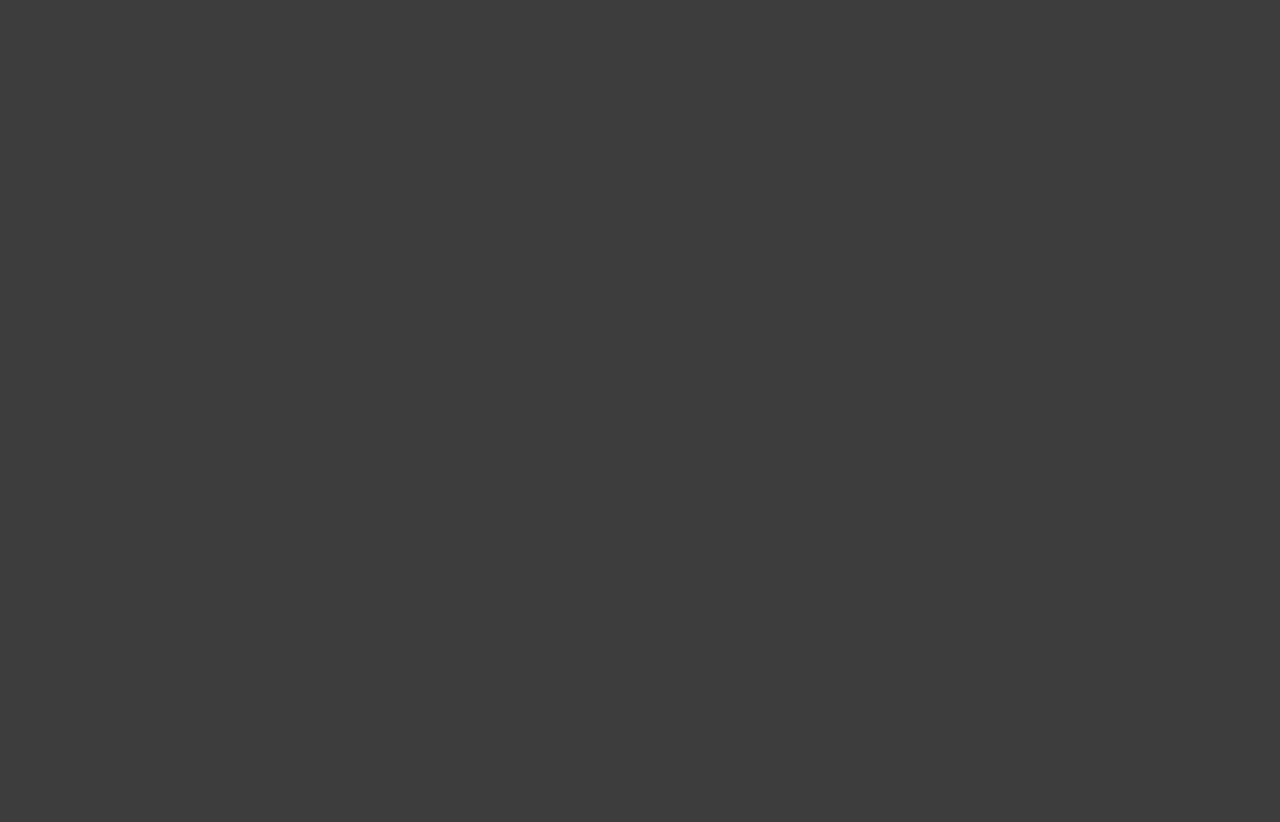
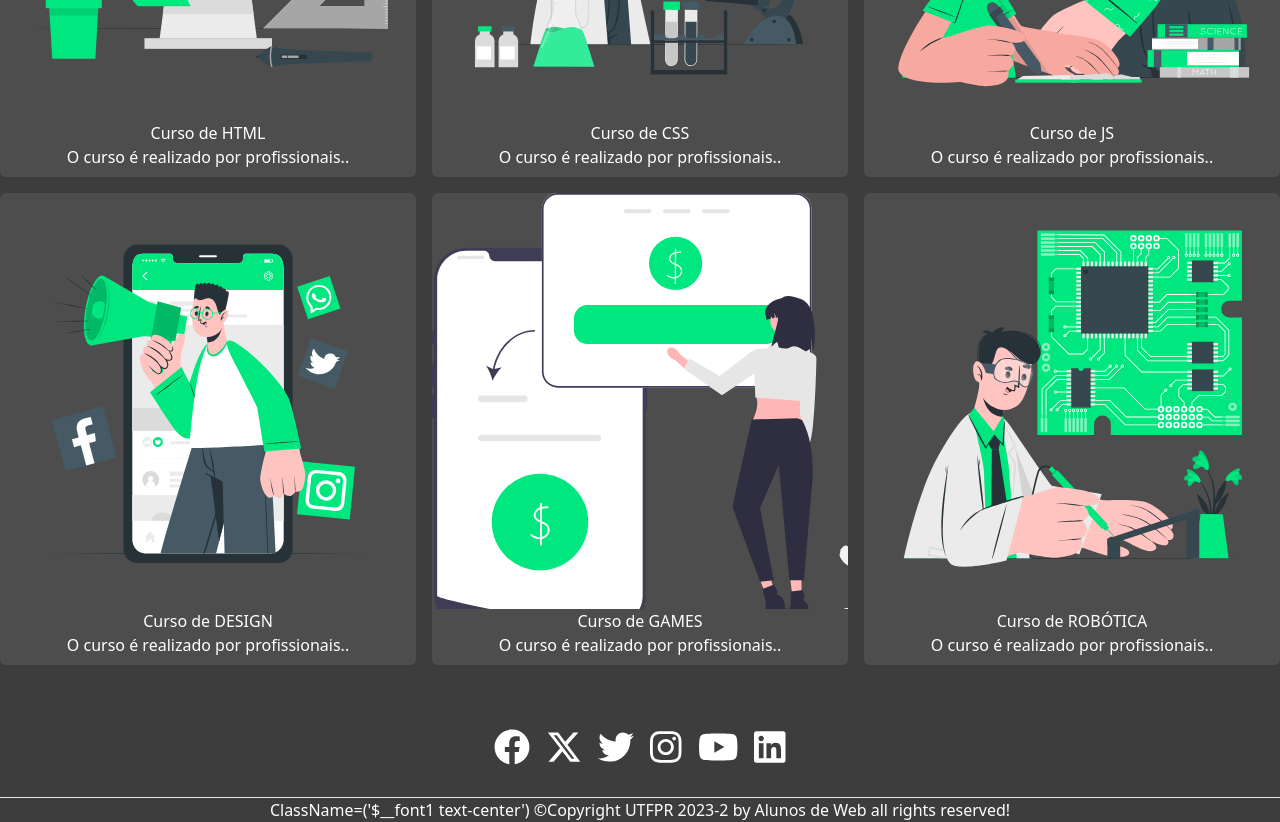
Before and after one commit to cleiton97/cleitinho97, a Next.js app: page / in a window 1280 px wide. Shown: the part 1080-1902 px from the top of the page. Before the commit the page ends 800 px from the top, so only its background shows below. Built offline with nearby package versions, Linux system fonts and the light colour scheme.

Commit message:
fet: conclusão

```diff
--- /dev/null
+++ b/app/componetes/Courses.tsx
@@ -0,0 +1,66 @@
+export default function Courses(){
+    return(
+        <main className="grid gap-4 md:grid-cols-2 lg:grid-cols-3">
+  <div className="md:col-span-2 lg:col-span-3 mt-4 text-white text-center">
+    <h2 id="cursos">
+      CONHEÇA NOSSOS <span>CURSOS</span>
+    </h2>
+  </div>
+  <div className="bg-[#4d4d4d] rounded-md pb-2">
+    <a href="/curso_html.html">
+      <img className="hover:scale-105" src="/img/html.svg" alt="" />
+      <div className="text-white text-center">
+        <h3>Curso de HTML</h3>
+        <p>O curso é realizado por profissionais..</p>
+      </div>
+    </a>
+  </div>
+  <div className="bg-[#4d4d4d] rounded-md pb-2">
+    <a href="/curso_css.html">
+      <img src="/img/css.svg" alt="" />
+      <div className="text-white text-center">
+        <h3>Curso de CSS</h3>
+        <p>O curso é realizado por profissionais..</p>
+      </div>
+    </a>
+  </div>
+  <div className="bg-[#4d4d4d] rounded-md pb-2">
+    <a href="/curso_js.html">
+      <img src="/img/js.svg" alt="" />
+      <div className="text-white text-center">
+        <h3>Curso de JS</h3>
+        <p>O curso é realizado por profissionais..</p>
+      </div>
+    </a>
+  </div>
+  <div className="bg-[#4d4d4d] rounded-md pb-2">
+    <a href="/curso_html.html">
+      <img src="/img/design.svg" alt="" />
+      <div className="text-white text-center">
+        <h3>Curso de DESIGN</h3>
+        <p>O curso é realizado por profissionais..</p>
+      </div>
+    </a>
+  </div>
+  <div className="bg-[#4d4d4d] rounded-md pb-2">
+    <a href="/curso_html.html">
+      <img src="/img/games.svg" alt="" />
+      <div className="text-white text-center">
+        <h3>Curso de GAMES</h3>
+        <p>O curso é realizado por profissionais..</p>
+      </div>
+    </a>
+  </div>
+  <div className="bg-[#4d4d4d] rounded-md pb-2">
+    <a href="/curso_html.html">
+      <img src="/img/robot.svg" alt="" />
+      <div className="text-white text-center">
+        <h3>Curso de ROBÓTICA</h3>
+        <p>O curso é realizado por profissionais..</p>
+      </div>
+    </a>
+  </div>
+</main>
+
+    )
+}
--- /dev/null
+++ b/app/componetes/Footer.tsx
@@ -0,0 +1,89 @@
+import {Kaushan_Script } from 'next/font/google'
+
+const kaushan = Kaushan_Script({ subsets: ['latin'],
+weight: '400'
+})
+
+
+
+
+export default function Footer(){
+    return(
+        <footer id="contato" className="mt-16">
+  <div className="flex justify-center text-4xl text-center space-x-4">
+    <a href="httt://www.facebook.com/seuenderece">
+      <svg
+        fill="white"
+        xmlns="http://www.w3.org/2000/svg"
+        height="1em"
+        viewBox="0 0 512 512"
+      >
+        {/*! Font Awesome Free 6.4.2 by @fontawesome - https://fontawesome.com License - https://fontawesome.com/license (Commercial License) Copyright 2023 Fonticons, Inc. */}
+        <path d="M504 256C504 119 393 8 256 8S8 119 8 256c0 123.78 90.69 226.38 209.25 245V327.69h-63V256h63v-54.64c0-62.15 37-96.48 93.67-96.48 27.14 0 55.52 4.84 55.52 4.84v61h-31.28c-30.8 0-40.41 19.12-40.41 38.73V256h68.78l-11 71.69h-57.78V501C413.31 482.38 504 379.78 504 256z" />
+      </svg>
+    </a>
+    <a href="">
+      <svg
+        fill="white"
+        xmlns="http://www.w3.org/2000/svg"
+        height="1em"
+        viewBox="0 0 512 512"
+      >
+        {/*! Font Awesome Free 6.4.2 by @fontawesome - https://fontawesome.com License - https://fontawesome.com/license (Commercial License) Copyright 2023 Fonticons, Inc. */}
+        <path d="M389.2 48h70.6L305.6 224.2 487 464H345L233.7 318.6 106.5 464H35.8L200.7 275.5 26.8 48H172.4L272.9 180.9 389.2 48zM364.4 421.8h39.1L151.1 88h-42L364.4 421.8z" />
+      </svg>
+    </a>
+    <a href="">
+      <svg
+        fill="white"
+        xmlns="http://www.w3.org/2000/svg"
+        height="1em"
+        viewBox="0 0 512 512"
+      >
+        {/*! Font Awesome Free 6.4.2 by @fontawesome - https://fontawesome.com License - https://fontawesome.com/license (Commercial License) Copyright 2023 Fonticons, Inc. */}
+        <path d="M459.37 151.716c.325 4.548.325 9.097.325 13.645 0 138.72-105.583 298.558-298.558 298.558-59.452 0-114.68-17.219-161.137-47.106 8.447.974 16.568 1.299 25.34 1.299 49.055 0 94.213-16.568 130.274-44.832-46.132-.975-84.792-31.188-98.112-72.772 6.498.974 12.995 1.624 19.818 1.624 9.421 0 18.843-1.3 27.614-3.573-48.081-9.747-84.143-51.98-84.143-102.985v-1.299c13.969 7.797 30.214 12.67 47.431 13.319-28.264-18.843-46.781-51.005-46.781-87.391 0-19.492 5.197-37.36 14.294-52.954 51.655 63.675 129.3 105.258 216.365 109.807-1.624-7.797-2.599-15.918-2.599-24.04 0-57.828 46.782-104.934 104.934-104.934 30.213 0 57.502 12.67 76.67 33.137 23.715-4.548 46.456-13.32 66.599-25.34-7.798 24.366-24.366 44.833-46.132 57.827 21.117-2.273 41.584-8.122 60.426-16.243-14.292 20.791-32.161 39.308-52.628 54.253z" />
+      </svg>
+    </a>
+    <a href="">
+      <svg
+        fill="white"
+        xmlns="http://www.w3.org/2000/svg"
+        height="1em"
+        viewBox="0 0 448 512"
+      >
+        {/*! Font Awesome Free 6.4.2 by @fontawesome - https://fontawesome.com License - https://fontawesome.com/license (Commercial License) Copyright 2023 Fonticons, Inc. */}
+        <path d="M224.1 141c-63.6 0-114.9 51.3-114.9 114.9s51.3 114.9 114.9 114.9S339 319.5 339 255.9 287.7 141 224.1 141zm0 189.6c-41.1 0-74.7-33.5-74.7-74.7s33.5-74.7 74.7-74.7 74.7 33.5 74.7 74.7-33.6 74.7-74.7 74.7zm146.4-194.3c0 14.9-12 26.8-26.8 26.8-14.9 0-26.8-12-26.8-26.8s12-26.8 26.8-26.8 26.8 12 26.8 26.8zm76.1 27.2c-1.7-35.9-9.9-67.7-36.2-93.9-26.2-26.2-58-34.4-93.9-36.2-37-2.1-147.9-2.1-184.9 0-35.8 1.7-67.6 9.9-93.9 36.1s-34.4 58-36.2 93.9c-2.1 37-2.1 147.9 0 184.9 1.7 35.9 9.9 67.7 36.2 93.9s58 34.4 93.9 36.2c37 2.1 147.9 2.1 184.9 0 35.9-1.7 67.7-9.9 93.9-36.2 26.2-26.2 34.4-58 36.2-93.9 2.1-37 2.1-147.8 0-184.8zM398.8 388c-7.8 19.6-22.9 34.7-42.6 42.6-29.5 11.7-99.5 9-132.1 9s-102.7 2.6-132.1-9c-19.6-7.8-34.7-22.9-42.6-42.6-11.7-29.5-9-99.5-9-132.1s-2.6-102.7 9-132.1c7.8-19.6 22.9-34.7 42.6-42.6 29.5-11.7 99.5-9 132.1-9s102.7-2.6 132.1 9c19.6 7.8 34.7 22.9 42.6 42.6 11.7 29.5 9 99.5 9 132.1s2.7 102.7-9 132.1z" />
+      </svg>
+    </a>
+    <a href="">
+      <svg
+        fill="white"
+        xmlns="http://www.w3.org/2000/svg"
+        height="1em"
+        viewBox="0 0 576 512"
+      >
+        {/*! Font Awesome Free 6.4.2 by @fontawesome - https://fontawesome.com License - https://fontawesome.com/license (Commercial License) Copyright 2023 Fonticons, Inc. */}
+        <path d="M549.655 124.083c-6.281-23.65-24.787-42.276-48.284-48.597C458.781 64 288 64 288 64S117.22 64 74.629 75.486c-23.497 6.322-42.003 24.947-48.284 48.597-11.412 42.867-11.412 132.305-11.412 132.305s0 89.438 11.412 132.305c6.281 23.65 24.787 41.5 48.284 47.821C117.22 448 288 448 288 448s170.78 0 213.371-11.486c23.497-6.321 42.003-24.171 48.284-47.821 11.412-42.867 11.412-132.305 11.412-132.305s0-89.438-11.412-132.305zm-317.51 213.508V175.185l142.739 81.205-142.739 81.201z" />
+      </svg>
+    </a>
+    <a href="">
+      <svg
+        fill="white"
+        xmlns="http://www.w3.org/2000/svg"
+        height="1em"
+        viewBox="0 0 448 512"
+      >
+        {/*! Font Awesome Free 6.4.2 by @fontawesome - https://fontawesome.com License - https://fontawesome.com/license (Commercial License) Copyright 2023 Fonticons, Inc. */}
+        <path d="M416 32H31.9C14.3 32 0 46.5 0 64.3v383.4C0 465.5 14.3 480 31.9 480H416c17.6 0 32-14.5 32-32.3V64.3c0-17.8-14.4-32.3-32-32.3zM135.4 416H69V202.2h66.5V416zm-33.2-243c-21.3 0-38.5-17.3-38.5-38.5S80.9 96 102.2 96c21.2 0 38.5 17.3 38.5 38.5 0 21.3-17.2 38.5-38.5 38.5zm282.1 243h-66.4V312c0-24.8-.5-56.7-34.5-56.7-34.6 0-39.9 27-39.9 54.9V416h-66.4V202.2h63.7v29.2h.9c8.9-16.8 30.6-34.5 62.9-34.5 67.2 0 79.7 44.3 79.7 101.9V416z" />
+      </svg>
+    </a>
+  </div>
+  <div className="text-center text-white mt-8 border-t">
+    <p> ClassName=('${kaushan.className} text-center')
+    ©Copyright UTFPR 2023-2 by Alunos de Web all rights reserved!</p>
+  </div>
+</footer>
+
+
+    )
+}
--- a/app/page.tsx
+++ b/app/page.tsx
@@ -1,4 +1,6 @@
 import Banner from "./componetes/Banner";
+import Courses from "./componetes/Courses";
+import Footer from "./componetes/Footer";
 import Header from "./componetes/Header";
 
 
@@ -9,6 +11,8 @@ export default function Home() {
     <div>
       <Header/>
       <Banner/>
+      <Courses/>
+      <Footer/>
 
     </div>
 
```
